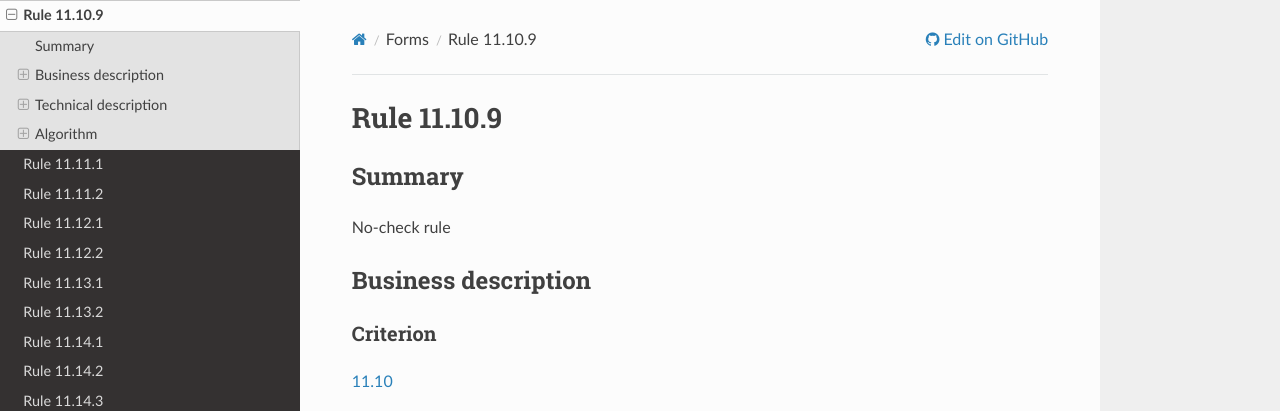
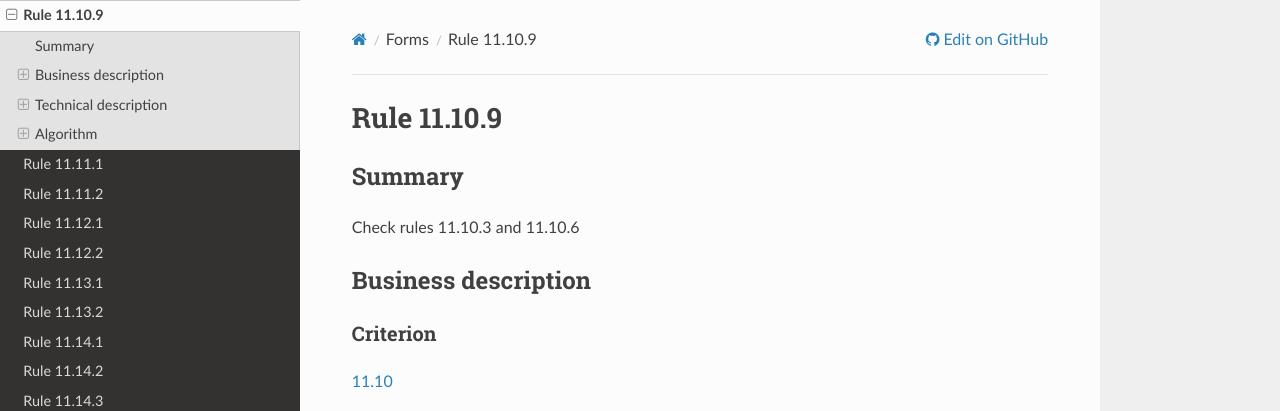
Before and after one commit to Tanaguru/RGAA3-2016, an MkDocs documentation site: the page built from docs/Rule-11-10-9.md, in a window 1280 px wide and 900 px high. Shown: the top 411 px of the window. Built offline with MkDocs 1.6.1, drawn with Linux system fonts in a browser that asks for light colours; nearby versions of some CDN libraries; old or Windows-style settings are respelled for this version of MkDocs.

Commit message:
Update tests 11.10.9

```diff
--- a/docs/Rule-11-10-9.md
+++ b/docs/Rule-11-10-9.md
@@ -2,17 +2,17 @@
 
 ## Summary
 
-No-check rule
+Check rules 11.10.3 and 11.10.6
 
 ## Business description
 
 ### Criterion
 
-[11.10](http://references.modernisation.gouv.fr/referentiel-technique-0#crit-11-10)
+[11.10](http://references.modernisation.gouv.fr/rgaa/criteres.html#crit-11-10)
 
 ###Test
 
-[11.10.9](http://references.modernisation.gouv.fr/referentiel-technique-0#test-11-10-9)
+[11.10.9](http://references.modernisation.gouv.fr/rgaa/criteres.html#test-11-10-9)
 
 ### Description
 
@@ -21,7 +21,6 @@ Chaque indication de type de donn&eacute;e et/ou de format qui utilise un passag
  * Le passage de texte est identifi&eacute; via un attribut `id`
  * La valeur de l'attribut `id` est unique
  * La valeur de la propri&eacute;t&eacute; ARIA `aria-describedby` ou ARIA `aria-labelledby` est &eacute;gale &agrave; la valeur de l'attribut `id`
-
 
 ### Level
 
```
